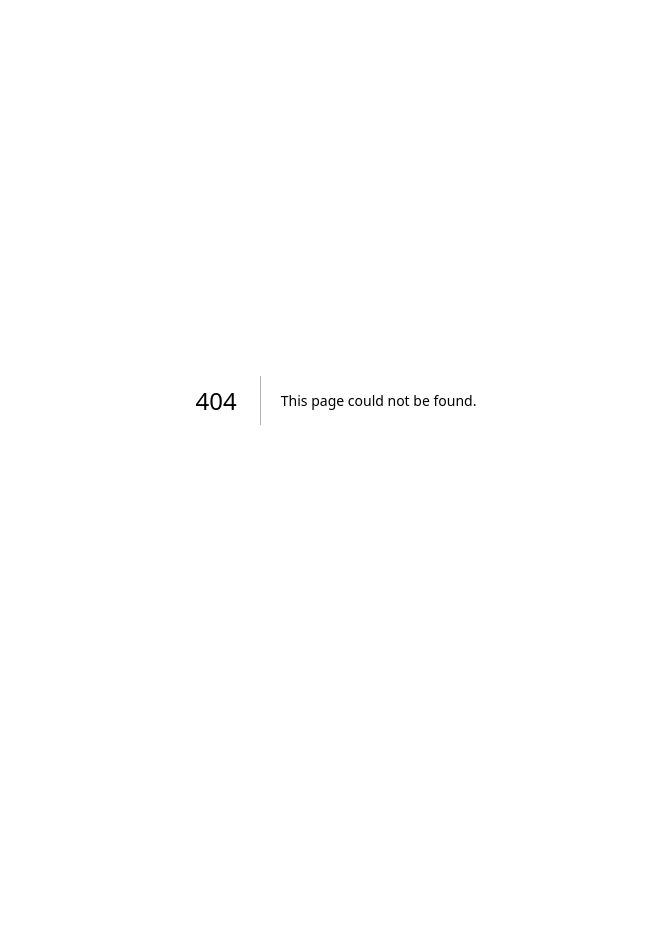
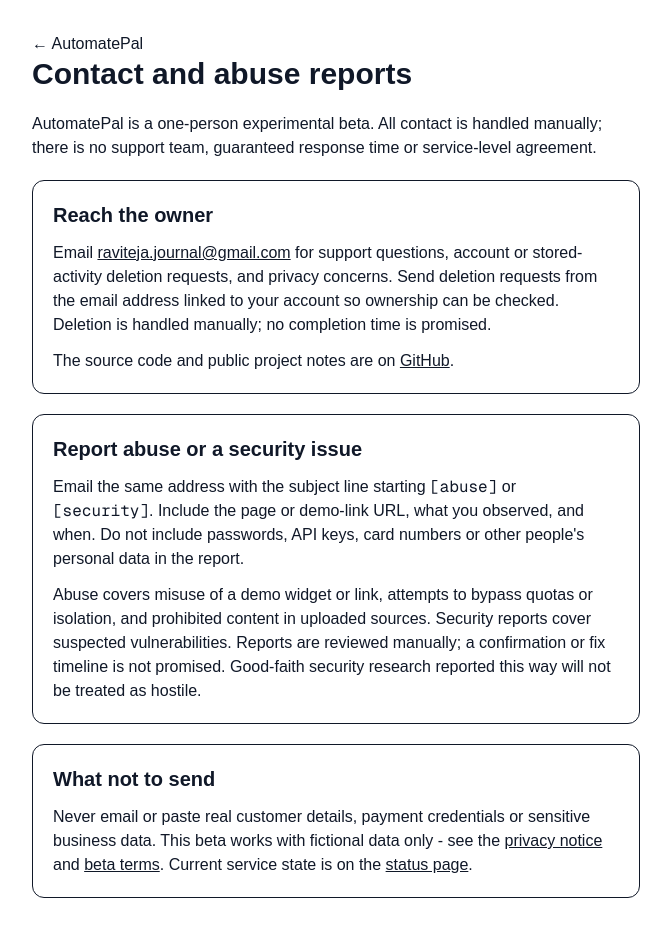
Before and after one commit to Agenticpirate/automatepal, a Next.js app: page /contact in a window 1280 px wide. Before the commit this address had no page. Shown: the whole page, without its empty margins (304-975 px from the left). Before the commit the page ends 800 px from the top, so only its background shows below. Built offline with nearby package versions, Linux system fonts and the light colour scheme.

Commit message:
Add public contact and abuse-report page, security policy, footer and sitemap wiring

```diff
--- /dev/null
+++ b/app/contact/page.tsx
@@ -0,0 +1,13 @@
+import Link from 'next/link';
+export const metadata={title:'Contact and abuse reports - AutomatePal',description:'How to reach the AutomatePal beta owner for support, data deletion, security and abuse reports.'};
+export default function Contact(){return <main className="mx-auto max-w-2xl p-8 space-y-5 text-gray-900"><Link href="/">← AutomatePal</Link><h1 className="text-3xl font-semibold">Contact and abuse reports</h1>
+<p>AutomatePal is a one-person experimental beta. All contact is handled manually; there is no support team, guaranteed response time or service-level agreement.</p>
+<section className="space-y-3 rounded-xl border p-5"><h2 className="text-xl font-semibold">Reach the owner</h2>
+<p>Email <a className="underline" href="mailto:raviteja.journal@gmail.com">raviteja.journal@gmail.com</a> for support questions, account or stored-activity deletion requests, and privacy concerns. Send deletion requests from the email address linked to your account so ownership can be checked. Deletion is handled manually; no completion time is promised.</p>
+<p>The source code and public project notes are on <a className="underline" href="https://github.com/Agenticpirate/automatepal" rel="noreferrer" target="_blank">GitHub</a>.</p></section>
+<section className="space-y-3 rounded-xl border p-5"><h2 className="text-xl font-semibold">Report abuse or a security issue</h2>
+<p>Email the same address with the subject line starting <span className="font-mono">[abuse]</span> or <span className="font-mono">[security]</span>. Include the page or demo-link URL, what you observed, and when. Do not include passwords, API keys, card numbers or other people&apos;s personal data in the report.</p>
+<p>Abuse covers misuse of a demo widget or link, attempts to bypass quotas or isolation, and prohibited content in uploaded sources. Security reports cover suspected vulnerabilities. Reports are reviewed manually; a confirmation or fix timeline is not promised. Good-faith security research reported this way will not be treated as hostile.</p></section>
+<section className="space-y-3 rounded-xl border p-5"><h2 className="text-xl font-semibold">What not to send</h2>
+<p>Never email or paste real customer details, payment credentials or sensitive business data. This beta works with fictional data only - see the <Link className="underline" href="/privacy">privacy notice</Link> and <Link className="underline" href="/terms">beta terms</Link>. Current service state is on the <Link className="underline" href="/status">status page</Link>.</p></section>
+</main>}
--- a/app/sitemap.ts
+++ b/app/sitemap.ts
@@ -1,2 +1,2 @@
 import type {MetadataRoute} from 'next';
-export default function sitemap():MetadataRoute.Sitemap{return['','/pricing','/privacy','/terms','/status'].map(path=>({url:'https://automatepal.onrender.com'+path}));}
+export default function sitemap():MetadataRoute.Sitemap{return['','/pricing','/privacy','/terms','/status','/contact'].map(path=>({url:'https://automatepal.onrender.com'+path}));}
```
Also changed, not shown: app/page.tsx (+1 -1 lines), 1 other file (tests, documents, lock files or other folders).
